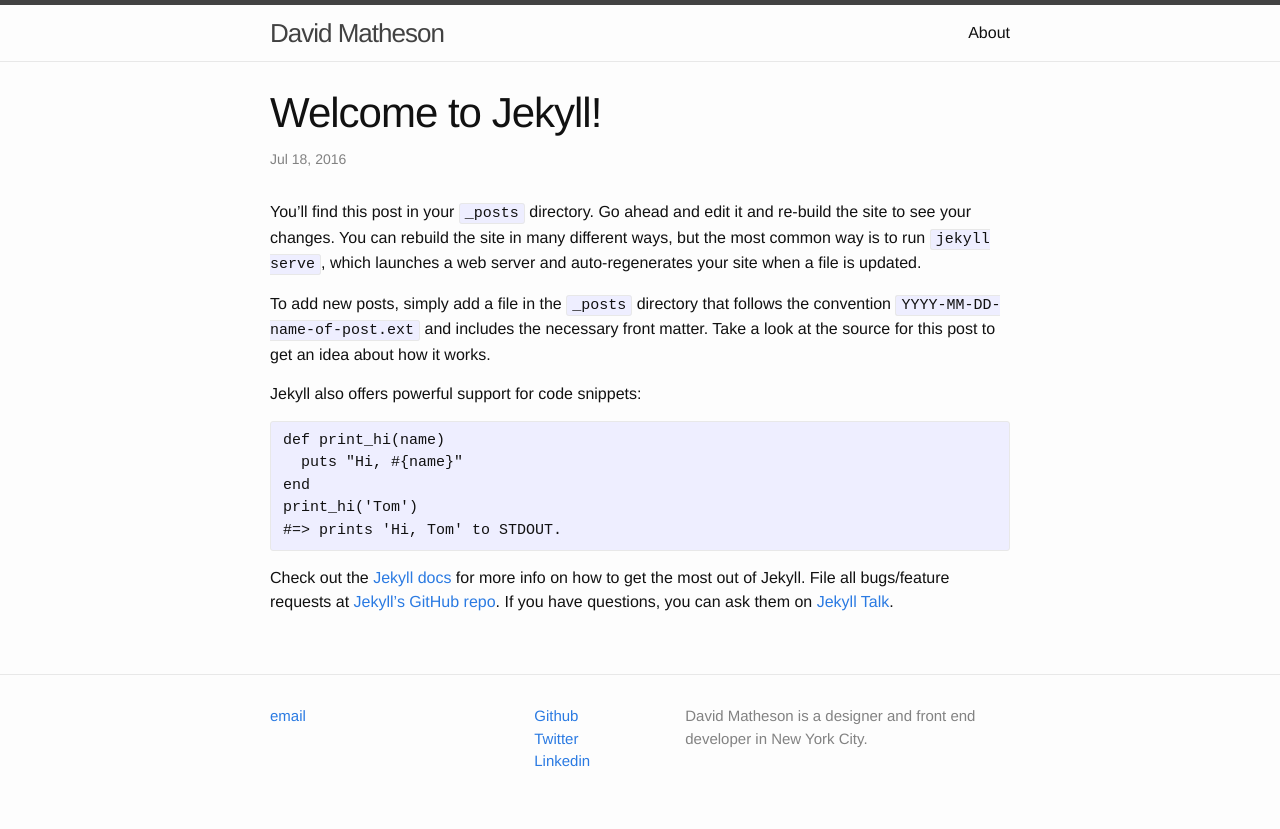
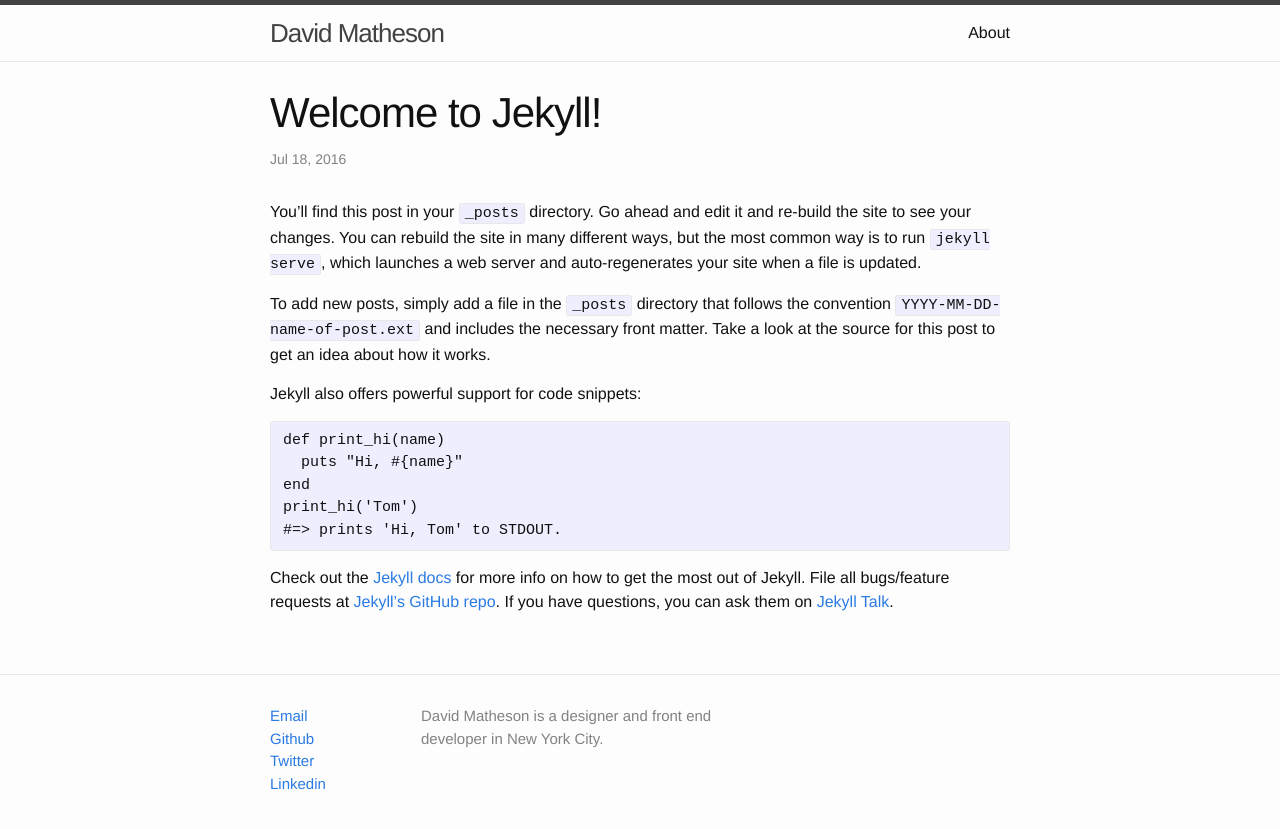
Before and after one commit to mathesond2/davidmatheson.me, a Jekyll site: the page built from _posts/2016-07-18-welcome-to-jekyll.markdown, in a window 1280 px wide. Shown: the top 829 px of the page. Built offline with Jekyll 4.4.1, drawn with Linux system fonts in a browser that asks for light colours.

Commit message:
deleted unnecessary markup

```diff
--- a/_includes/footer.html
+++ b/_includes/footer.html
@@ -1,13 +1,9 @@
 <footer class="site-footer">
   <div class="wrapper">
     <div class="footer-col-wrapper">
-      <div class="footer-col footer-col-1">
-        <ul class="contact-list">
-          <li><a href="mailto:{{ site.email }}">email</a></li>
-        </ul>
-      </div>
       <div class="footer-col footer-col-2">
         <ul class="social-media-list">
+            <li><a href="mailto:{{ site.email }}">Email</a></li>
             <li><a href="https://github.com/{{ site.github_username }}"><span class="username">Github</span></a></li>
             <li><a href="https://twitter.com/{{ site.twitter_username }}"><span class="username">Twitter</span></a></li>
             <li><a href="https://linkedin.com/in/{{ site.linkedin_username }}"><span class="username">Linkedin</span></a></li>
```
